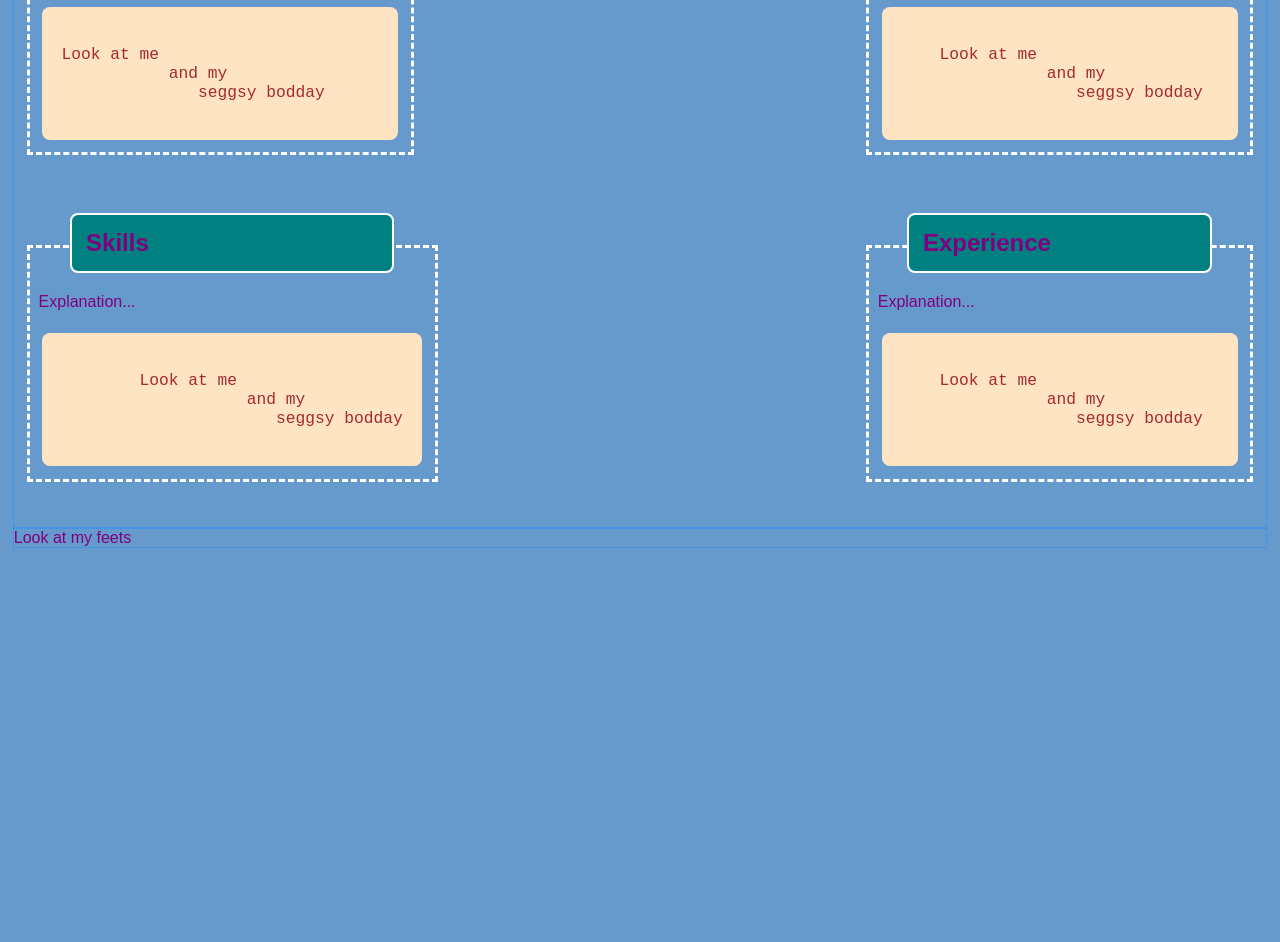
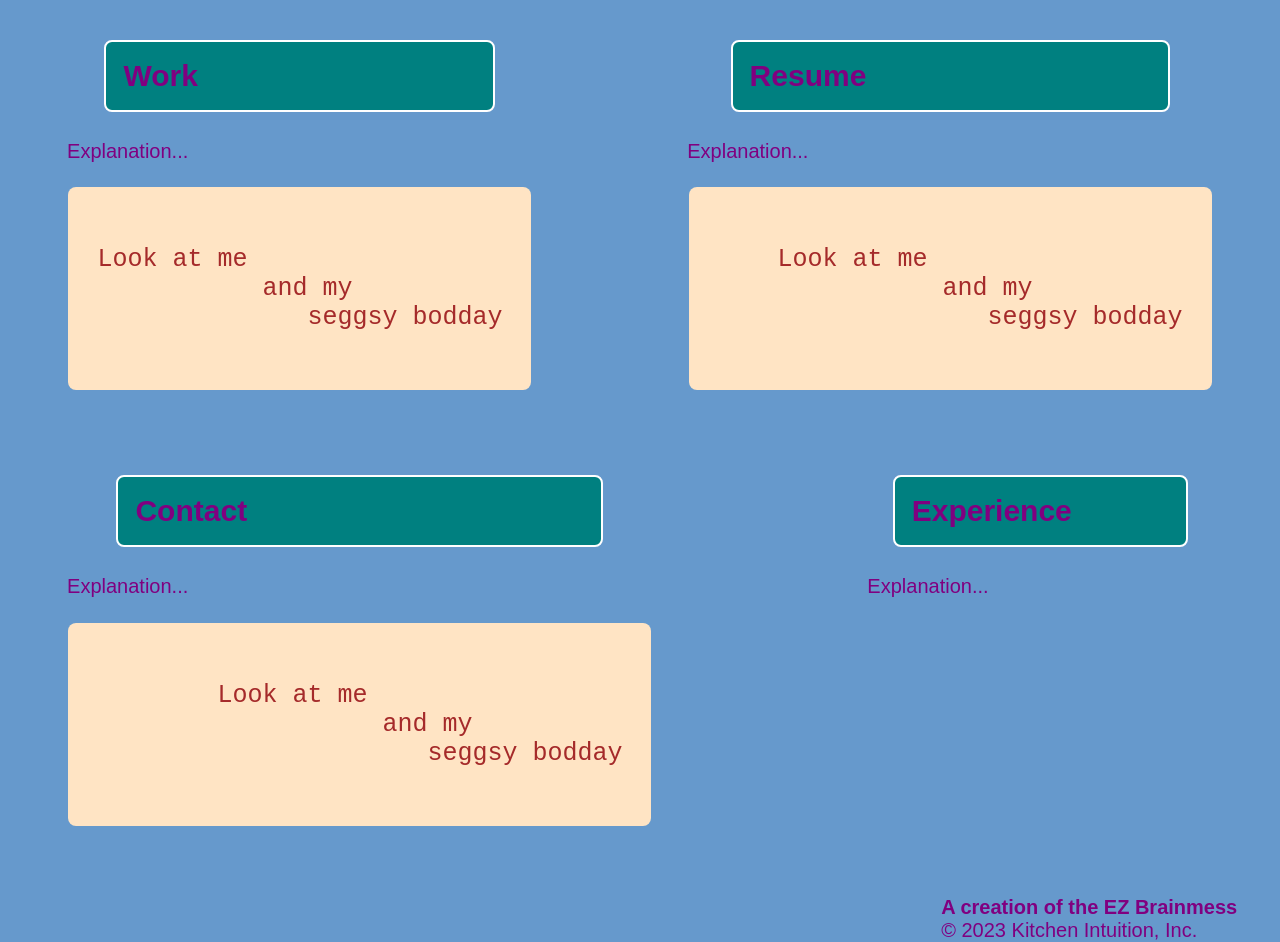
Before and after one commit to EthanGill1988/challenge2, a plain HTML site: page index.html in a window 1280 px wide. Shown: the part 647-1589 px from the top of the page. Before the commit the page ends 1203 px from the top, so only its background shows below. Drawn offline with Linux system fonts and the light colour scheme.

Commit message:
added links and additional labling. Sculpting form

```diff
--- a/index.html
+++ b/index.html
@@ -7,9 +7,25 @@
 </head>
 
 <body>
-    <header>
+    <div class="header">
         <h1>Ethan Gill</h1>
-        <p>He's definitely <strong>that</strong> dude</p>
+        <div>
+            <ul>
+                <li>
+                    <a href="#aboutMe">About Me</a>
+                </li>
+                <li>
+                    <a href="#work">Work</a>
+                </li>
+                <li>
+                    <a href="#resume">Resume</a>
+                </li>
+                <li>
+                    <a href="#contactMe">Contact Me</a>
+                </li>
+
+            </ul>
+        </div>
     </header>
     <main>
         <div class="container">
@@ -28,7 +44,7 @@
         </div>
             <div class="card">
             <figure id="fig-1">
-                <figcaption>Portfolio</figcaption>
+                <figcaption>Work</figcaption>
                 <p>Explanation...</p>
                 <pre>
 
@@ -40,7 +56,7 @@ Look at me
         </div>
         <div class="card">
                 <figure id="fig-2">
-                    <figcaption>Work History</figcaption>
+                    <figcaption>Resume</figcaption>
                     <p>Explanation...</p>
                     <pre>
 
@@ -53,7 +69,7 @@ Look at me
 
         <div class="card">
                 <figure id="fig-3">
-                        <figcaption>Skills</figcaption>
+                        <figcaption>Contact</figcaption>
                         <p>Explanation...</p>
                         <pre>
 
@@ -68,16 +84,16 @@ Look at me
             <figure id="fig-4">
                     <figcaption>Experience</figcaption>
                     <p>Explanation...</p>
-                    <pre>
 
-    Look at me
-               and my
-                  seggsy bodday
-                    </pre>
                     </figure>
     </div>
 
 
     </main>
 </body>
-    <footer>Look at my feets</footer>
+    <div class="footer">
+        <h2>A creation of the EZ Brainmess</h2>
+        <p>
+            &copy; 2023 Kitchen Intuition, Inc.
+        </p>
+        </div>
--- a/styles.css
+++ b/styles.css
@@ -19,15 +19,40 @@ body {
 
 }
 
+.header {
+    padding:30px;
+    font-family: 'Courier New', Courier, monospace;
+    background-color: lightblue;
+}
+
+.header h1 {
+    display: inline-block;
+    font-size: 48px;
+}
+
+.header div {
+    float:right;
+    font-family: 'Courier New', Courier, monospace;
+    font-size: 20px;
+}
 .container  {
     display: flex;
     justify-content: space-between;
     flex-wrap: wrap;
 }
 
-header, main, footer {
-    border: dotted dodgerblue 0.5px;
 
+
+.footer {
+   padding-left: 30px;
+   clear: both;
+   font-family: 'Courier New', Courier, monospace;
+   flex-direction: column;
+
+}
+
+.footer h2 {
+    font-size: 20px;
 }
 
 .card {
@@ -41,9 +66,11 @@ header, main, footer {
 
 }
 
+
 figure {
     position: relative;
-    border: dashed var(--edge) 3px;
+    border: thin var(--edge) 3px;
+    border-radius: 2%;
 
 }
 
@@ -72,6 +99,7 @@ figcaption:hover {
 figure > img {
     padding-left: 23%;
     padding-right: 33%;
+
 }
 figure > * {
     padding: 0.5lh;
@@ -88,6 +116,7 @@ img {
     margin: 2%;
     position: relative;
     display: flex;
+
 }
 
 pre {
```
